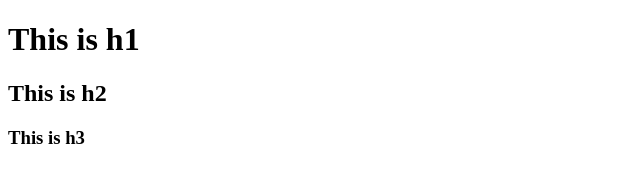
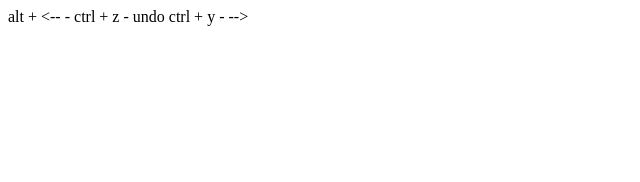
Before and after one commit to VasudevHarshal-123/initialRepo2, a plain HTML site: page index.html in a window 1280 px wide. Shown: the whole page, without its empty margins (0-640 px from the left). Drawn offline with Linux system fonts and the light colour scheme.

Commit message:
some new changes

```diff
--- a/index.html
+++ b/index.html
@@ -7,8 +7,37 @@
     <title>Document</title>
 </head>
 <body>
-    <h1>This is h1</h1>
-    <h2>This is h2</h2>
-    <h3>This is h3</h3>
+
 </body>
 </html>
+
+<!--
+What is frontend?
+
+Client - HTML, CSS, Jvascript.
+
+Server - Backend land, Framewarks - Django, Spring, sql, Nosql
+
+atl+tab - switch b/w application
+
+alt+shift+tab -  backward
+
+ctrl+tab - switch b/w tabs
+
+ctrl+r - refreshes the page.
+
+ctrl + w - closes a tab
+
+ctrl + t - opens new tab
+
+ctrl + e - focus search part of tab
+
+alt +  -->
+
+alt + <-- -
+
+ctrl + z - undo
+
+ctrl + y -
+
+ -->
```
